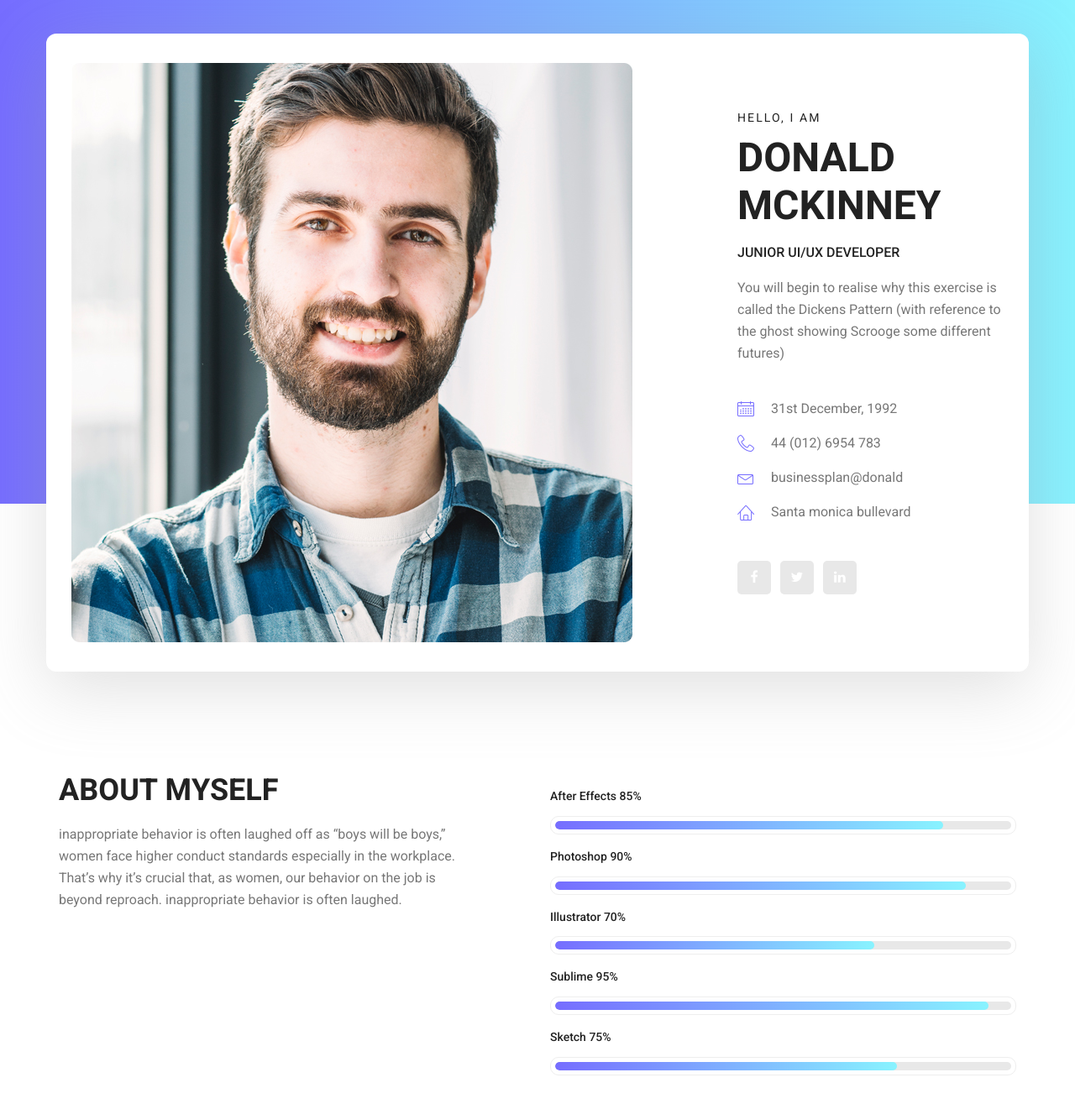
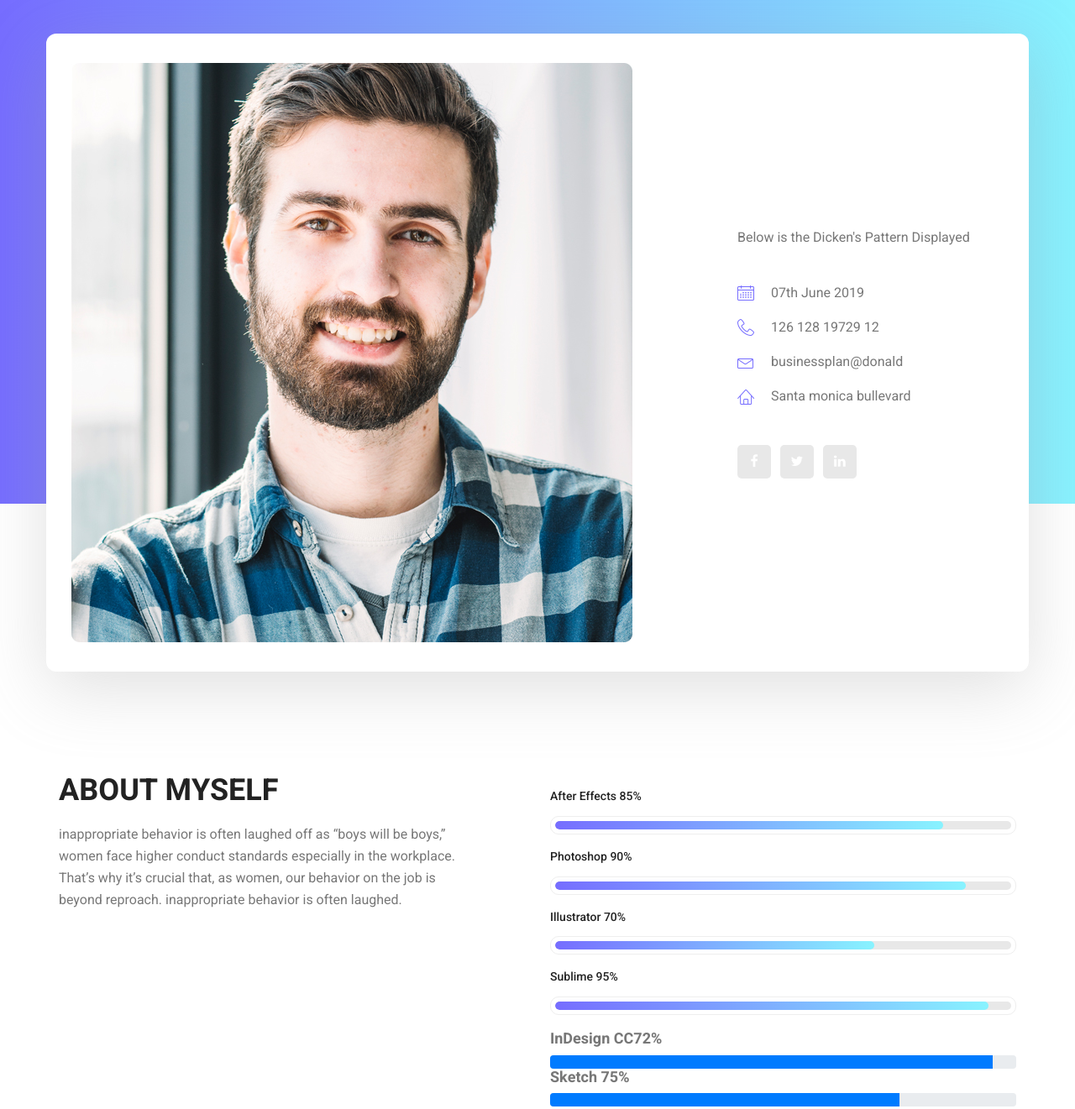
Before and after one commit to saku-xyz/Hacktoberfest-2019-Portfolio-Task4, a plain HTML site: page index.html in a window 1280 px wide. Shown: the part 160-1481 px from the top of the page at 84% size. Drawn offline with Linux system fonts and the light colour scheme.

Commit message:
Feature additions for progress bar

```diff
--- a/index.html
+++ b/index.html
@@ -32,13 +32,10 @@
 							</div>
 							<div class="media-body">
 								<div class="personal_text">
-									<h6>Hello, i am</h6>
-									<h3>Donald McKinney</h3>
-									<h4>Junior UI/UX Developer</h4>
-									<p>You will begin to realise why this exercise is called the Dickens Pattern (with reference to the ghost showing Scrooge some different futures)</p>
+									<p>Below is the Dicken's Pattern Displayed</p>
 									<ul class="list basic_info">
-										<li><a href="#"><i class="lnr lnr-calendar-full"></i> 31st December, 1992</a></li>
-										<li><a href="#"><i class="lnr lnr-phone-handset"></i> 44 (012) 6954 783</a></li>
+										<li><a href="#"><i class="lnr lnr-calendar-full"></i> 07th June 2019 </a></li>
+										<li><a href="#"><i class="lnr lnr-phone-handset"></i> 126 128 19729 12</a></li>
 										<li><a href="#"><i class="lnr lnr-envelope"></i> businessplan@donald</a></li>
 										<li><a href="#"><i class="lnr lnr-home"></i> Santa monica bullevard</a></li>
 									</ul>
@@ -101,6 +98,13 @@
 										</div>
 									</div>
 								</div>
+								<h4>InDesign CC<span class="counter">72</span>%</h4>
+									<div class="progress_br">
+										<div class="progress">
+											<div class="progress-bar" role="progressbar" aria-valuenow="95" aria-valuemin="0" aria-valuemax="100"></div>
+										</div>
+									</div>
+								</div>
 								<div class="skill_item">
 									<h4>Sketch <span class="counter">75</span>%</h4>
 									<div class="progress_br">
```
